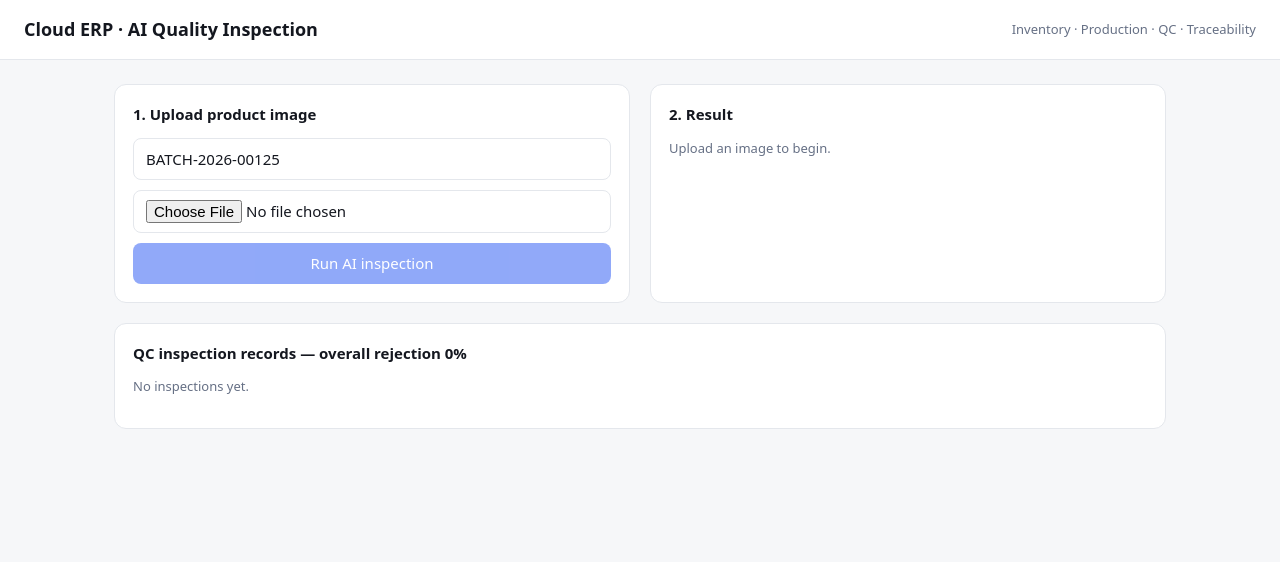
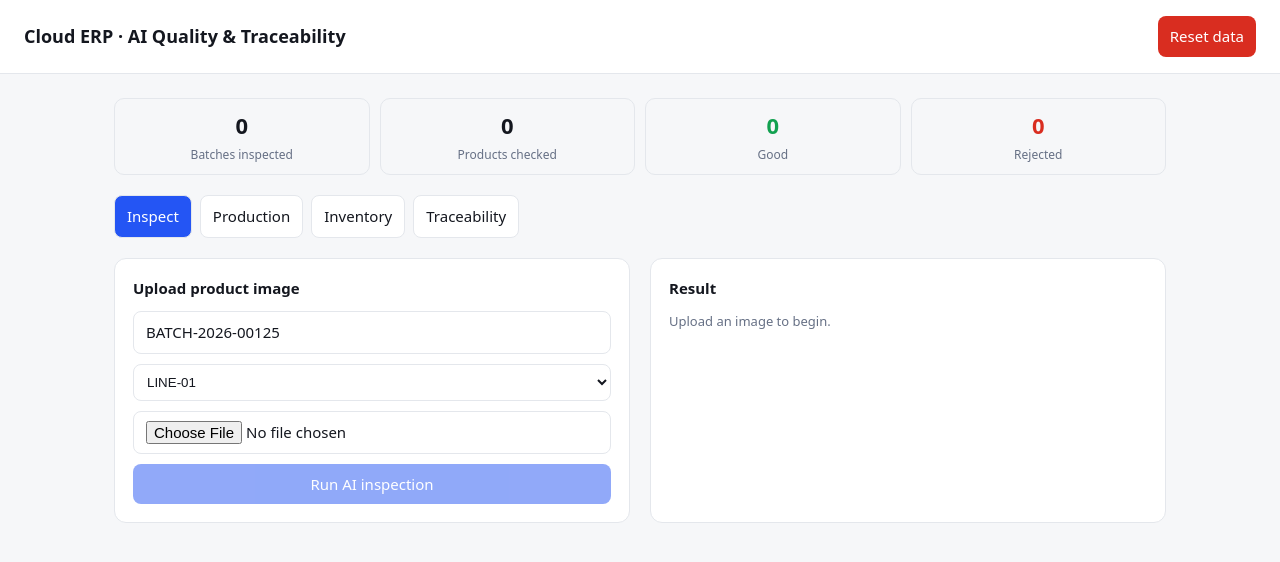
Before and after one commit to Sathiya-121/HYDRAMINDS-100, a Next.js app: page / in a window 1280 px wide. Shown: the top 562 px of the page. Built offline with nearby package versions, Linux system fonts and the light colour scheme.

Commit message:
Refactor inspection logic and UI components
Refactor inspection logic and UI components for better clarity and functionality. Update handling of inspection results and history storage.

```diff
--- a/app/page.tsx
+++ b/app/page.tsx
@@ -1,20 +1,29 @@
 "use client";
 import { useEffect, useState } from "react";
 
-type Result = any;
+const TABS = ["Inspect", "Production", "Inventory", "Traceability"];
+const LINES = ["LINE-01", "LINE-02", "LINE-03"];
 
 export default function Home() {
+  const [tab, setTab] = useState("Inspect");
   const [batch, setBatch] = useState("BATCH-2026-00125");
+  const [line, setLine] = useState("LINE-01");
   const [file, setFile] = useState<File | null>(null);
   const [preview, setPreview] = useState("");
-  const [result, setResult] = useState<Result | null>(null);
-  const [history, setHistory] = useState<Result[]>([]);
+  const [result, setResult] = useState<any>(null);
+  const [history, setHistory] = useState<any[]>([]);
   const [busy, setBusy] = useState(false);
   const [err, setErr] = useState("");
+  const [q, setQ] = useState("");
 
   useEffect(() => {
-    try { setHistory(JSON.parse(localStorage.getItem("qc_history") || "[]")); } catch {}
+    try { setHistory(JSON.parse(localStorage.getItem("erp_records") || "[]")); } catch {}
   }, []);
+
+  const save = (h: any[]) => {
+    setHistory(h);
+    try { localStorage.setItem("erp_records", JSON.stringify(h)); } catch {}
+  };
 
   function pick(f: File | null) {
     setFile(f); setResult(null);
@@ -28,34 +37,96 @@ export default function Home() {
       const fd = new FormData();
       fd.append("image", file); fd.append("batch_id", batch);
       const r = await fetch("/api/inspect", { method: "POST", body: fd });
-      if (!r.ok) throw new Error((await r.json()).error || "Request failed");
+      if (!r.ok) throw new Error("API error " + r.status);
       const data = await r.json();
-      setResult(data);
-      const next = [data, ...history].slice(0, 50);
-      setHistory(next);
-      try { localStorage.setItem("qc_history", JSON.stringify(next)); } catch {}
+      const k = history.length + 1;
+      const items = data.detections.map((d: any, i: number) => ({
+        id: `${data.batch_id}-I${k}-P${String(i + 1).padStart(3, "0")}`,
+        label: d.label, status: d.status, conf: d.conf,
+      }));
+      const rec = { ...data, line, operator: "EMP-104", items, inspection_no: k };
+      setResult(rec);
+      save([rec, ...history].slice(0, 100));
     } catch (e: any) { setErr(e.message); }
     setBusy(false);
   }
 
-  const totals = history.reduce((a, h) => ({ t: a.t + h.total_products, b: a.b + h.bad_products }), { t: 0, b: 0 });
-  const rate = totals.t ? ((totals.b / totals.t) * 100).toFixed(1) : "0";
+  const status = (h: any) => (h.yield_pct >= 95 ? "Released" : "Hold for review");
+  const totals = history.reduce(
+    (a, h) => ({ t: a.t + h.total_products, g: a.g + h.good_products, b: a.b + h.bad_products }),
+    { t: 0, g: 0, b: 0 }
+  );
+  const released = history.filter((h) => status(h) === "Released").reduce((s, h) => s + h.good_products, 0);
+  const held = totals.g - released;
+
+  const allItems = history.flatMap((h) => h.items.map((i: any) => ({ ...i, rec: h })));
+  const key = q.trim().toLowerCase();
+  const itemHit = key ? allItems.find((i) => i.id.toLowerCase() === key) : null;
+  const batchHits = key && !itemHit ? history.filter((h) => h.batch_id.toLowerCase() === key) : [];
+
+  const Timeline = ({ h, item }: { h: any; item?: any }) => {
+    const bad = item ? item.status === "bad" : h.bad_products > 0;
+    const steps = [
+      ["Produced", `${h.batch_id} on ${h.line}, operator ${h.operator}`],
+      ["AI inspected", `${new Date(h.created).toLocaleString()} · confidence ${item ? item.conf : h.confidence}`],
+      ["QC result", item ? (item.status === "good" ? "PASSED" : `REJECTED · ${item.label}`) : `${h.good_products} good / ${h.bad_products} rejected`],
+      ["Disposition", item ? (item.status === "good" ? "Accepted to stock" : "Quarantined / scrap") : status(h)],
+      ["Inventory", item ? (item.status === "good" && status(h) === "Released" ? "In finished stock" : "Not available for shipment") : `${h.good_products} units moved to stock`],
+    ];
+    return (
+      <div style={{ borderLeft: "2px solid var(--line)", paddingLeft: 14, marginTop: 10 }}>
+        {steps.map(([t, d], i) => (
+          <div key={i} style={{ marginBottom: 12 }}>
+            <b className={i === 2 ? (bad ? "bad" : "good") : ""}>{t}</b>
+            <div className="mute">{d}</div>
+          </div>
+        ))}
+      </div>
+    );
+  };
 
   return (
     <>
-      <header><h1>Cloud ERP · AI Quality Inspection</h1><span className="mute">Inventory · Production · QC · Traceability</span></header>
+      <header>
+        <h1>Cloud ERP · AI Quality &amp; Traceability</h1>
+        <button style={{ width: "auto", marginTop: 0, background: "var(--bad)" }}
+          onClick={() => { if (confirm("Clear all records?")) save([]); }}>Reset data</button>
+      </header>
       <main>
+        <div className="stats" style={{ marginBottom: 0 }}>
+          <div className="stat"><b>{history.length}</b><span>Batches inspected</span></div>
+          <div className="stat"><b>{totals.t}</b><span>Products checked</span></div>
+          <div className="stat"><b className="good">{totals.g}</b><span>Good</span></div>
+          <div className="stat"><b className="bad">{totals.b}</b><span>Rejected</span></div>
+        </div>
+
+        <div style={{ display: "flex", gap: 8, flexWrap: "wrap" }}>
+          {TABS.map((t) => (
+            <button key={t} onClick={() => setTab(t)}
+              style={{ width: "auto", marginTop: 0, background: tab === t ? "var(--acc)" : "var(--card)", color: tab === t ? "#fff" : "var(--ink)", border: "1px solid var(--line)" }}>
+              {t}
+            </button>
+          ))}
+        </div>
+
+        {tab === "Inspect" && (
           <div className="grid">
             <section className="card">
-            <h2>1. Upload product image</h2>
+              <h2>Upload product image</h2>
               <input value={batch} onChange={(e) => setBatch(e.target.value)} placeholder="Batch ID" />
+              <select value={line} onChange={(e) => setLine(e.target.value)}
+                style={{ marginTop: 10, width: "100%", padding: 9, borderRadius: 8, background: "var(--card)", color: "var(--ink)", border: "1px solid var(--line)" }}>
+                {LINES.map((l) => <option key={l}>{l}</option>)}
+              </select>
               <input type="file" accept="image/*" style={{ marginTop: 10 }} onChange={(e) => pick(e.target.files?.[0] || null)} />
               <button disabled={!file || busy} onClick={inspect}>{busy ? "Inspecting…" : "Run AI inspection"}</button>
               {err && <p className="bad">{err}</p>}
+              {result && <p className="mute">Saved to Production, Inventory and Traceability.
+                <br />
+                <a href="#" onClick={(e) => { e.preventDefault(); setQ(result.batch_id); setTab("Traceability"); }}>View trace →</a></p>}
             </section>
-
             <section className="card">
-            <h2>2. Result</h2>
+              <h2>Result</h2>
               {!preview && <p className="mute">Upload an image to begin.</p>}
               {preview && (
                 <div className="img">
@@ -63,41 +134,36 @@ export default function Home() {
                   {result?.detections.map((d: any, i: number) => (
                     <div key={i} className={`box ${d.status}`}
                       style={{ left: `${d.box[0] * 100}%`, top: `${d.box[1] * 100}%`, width: `${d.box[2] * 100}%`, height: `${d.box[3] * 100}%` }}>
-                    <span>{d.label} {d.conf}</span>
+                      <span>{d.label}</span>
                     </div>
                   ))}
                 </div>
               )}
               {result && (
-              <>
-                <div className="stats" style={{ marginTop: 12 }}>
-                  <div className="stat"><b>{result.total_products}</b><span>Total</span></div>
-                  <div className="stat"><b className="good">{result.good_products}</b><span>Good</span></div>
-                  <div className="stat"><b className="bad">{result.bad_products}</b><span>Rejected</span></div>
-                  <div className="stat"><b>{result.yield_pct}%</b><span>Yield</span></div>
-                </div>
-                <p className="mute">
-                  Defects: {Object.keys(result.defects).length ? Object.entries(result.defects).map(([k, v]) => `${k} ×${v}`).join(", ") : "none"}
-                  {" · "}confidence {result.confidence} · mode <span className="tag">{result.mode}</span>
+                <p className="mute" style={{ marginTop: 10 }}>
+                  {result.good_products} good · {result.bad_products} rejected · yield {result.yield_pct}% · mode <span className="tag">{result.mode}</span>
                 </p>
-              </>
               )}
             </section>
           </div>
+        )}
 
+        {tab === "Production" && (
           <section className="card">
-          <h2>QC inspection records — overall rejection {rate}%</h2>
-          {history.length === 0 ? <p className="mute">No inspections yet.</p> : (
+            <h2>Production batches &amp; QC records</h2>
+            {history.length === 0 ? <p className="mute">No batches yet. Run an inspection first.</p> : (
               <div style={{ overflowX: "auto" }}>
                 <table>
-                <thead><tr><th>Batch</th><th>Time</th><th>Total</th><th>Good</th><th>Bad</th><th>Yield</th><th>Status</th></tr></thead>
+                  <thead><tr><th>Batch</th><th>Line</th><th>Time</th><th>Produced</th><th>Accepted</th><th>Rejected</th><th>Yield</th><th>Defects</th><th>Status</th></tr></thead>
                   <tbody>
                     {history.map((h, i) => (
                       <tr key={i}>
-                      <td>{h.batch_id}</td><td>{new Date(h.created).toLocaleString()}</td>
+                        <td><a href="#" onClick={(e) => { e.preventDefault(); setQ(h.batch_id); setTab("Traceability"); }}>{h.batch_id}</a></td>
+                        <td>{h.line}</td><td>{new Date(h.created).toLocaleString()}</td>
                         <td>{h.total_products}</td><td className="good">{h.good_products}</td><td className="bad">{h.bad_products}</td>
                         <td>{h.yield_pct}%</td>
-                      <td><span className="tag">{h.yield_pct >= 95 ? "Released" : "Hold for review"}</span></td>
+                        <td>{Object.entries(h.defects).map(([k, v]) => `${k}×${v}`).join(", ") || "-"}</td>
+                        <td><span className="tag">{status(h)}</span></td>
                       </tr>
                     ))}
                   </tbody>
@@ -105,6 +171,69 @@ export default function Home() {
               </div>
             )}
           </section>
+        )}
+
+        {tab === "Inventory" && (
+          <>
+            <div className="stats" style={{ marginBottom: 0 }}>
+              <div className="stat"><b className="good">{released}</b><span>Finished stock (released)</span></div>
+              <div className="stat"><b>{held}</b><span>On hold (yield &lt; 95%)</span></div>
+              <div className="stat"><b className="bad">{totals.b}</b><span>Quarantined / scrap</span></div>
+              <div className="stat"><b>{totals.t ? ((totals.b / totals.t) * 100).toFixed(1) : 0}%</b><span>Rejection rate</span></div>
+            </div>
+            <section className="card">
+              <h2>Stock by batch</h2>
+              {history.length === 0 ? <p className="mute">No stock yet.</p> : (
+                <table>
+                  <thead><tr><th>Batch</th><th>In stock</th><th>Quarantined</th><th>Availability</th></tr></thead>
+                  <tbody>
+                    {history.map((h, i) => (
+                      <tr key={i}><td>{h.batch_id}</td>
+                        <td className="good">{status(h) === "Released" ? h.good_products : 0}</td>
+                        <td className="bad">{h.bad_products + (status(h) === "Released" ? 0 : h.good_products)}</td>
+                        <td><span className="tag">{status(h) === "Released" ? "Ready to ship" : "Blocked"}</span></td></tr>
+                    ))}
+                  </tbody>
+                </table>
+              )}
+            </section>
+          </>
+        )}
+
+        {tab === "Traceability" && (
+          <section className="card">
+            <h2>Trace a batch or product</h2>
+            <input value={q} onChange={(e) => setQ(e.target.value)} placeholder="Enter batch ID or product ID, e.g. BATCH-2026-00125-I1-P001" />
+            <p className="mute">Recent: {history.slice(0, 4).map((h) => (
+              <a key={h.batch_id + h.inspection_no} href="#" style={{ marginRight: 10 }}
+                onClick={(e) => { e.preventDefault(); setQ(h.batch_id); }}>{h.batch_id}</a>
+            ))}</p>
+
+            {itemHit && (
+              <div>
+                <h2>Product passport: {itemHit.id}</h2>
+                <p className="mute">Batch {itemHit.rec.batch_id} · {itemHit.rec.line} · <span className="tag">{itemHit.status === "good" ? "PASSED" : "REJECTED"}</span></p>
+                <Timeline h={itemHit.rec} item={itemHit} />
+              </div>
+            )}
+
+            {batchHits.map((h, i) => (
+              <div key={i}>
+                <h2>Batch {h.batch_id} · inspection #{h.inspection_no}</h2>
+                <Timeline h={h} />
+                <p className="mute">Product IDs (click to trace):</p>
+                <div style={{ display: "flex", flexWrap: "wrap", gap: 6 }}>
+                  {h.items.map((it: any) => (
+                    <a key={it.id} href="#" className="tag" onClick={(e) => { e.preventDefault(); setQ(it.id); }}
+                      style={{ color: it.status === "good" ? "var(--good)" : "var(--bad)" }}>{it.id}</a>
+                  ))}
+                </div>
+              </div>
+            ))}
+
+            {key && !itemHit && batchHits.length === 0 && <p className="bad">No record found for “{q}”.</p>}
+          </section>
+        )}
       </main>
     </>
   );
```
Lines whose indentation alone changed are shown as unchanged.
